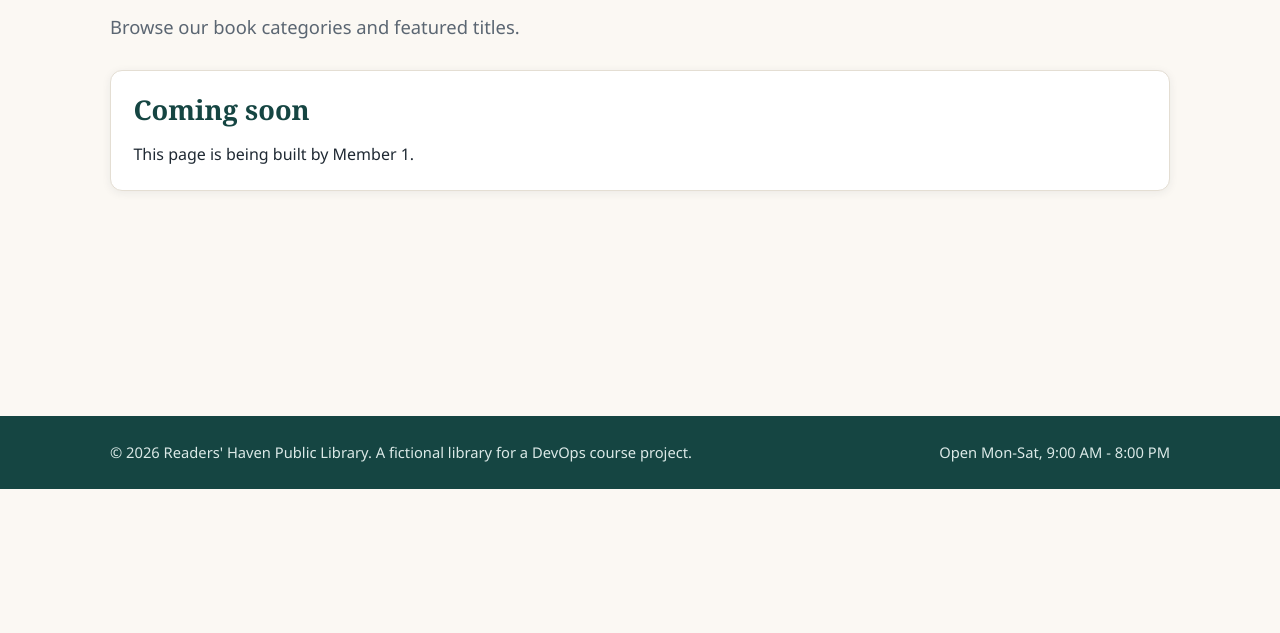
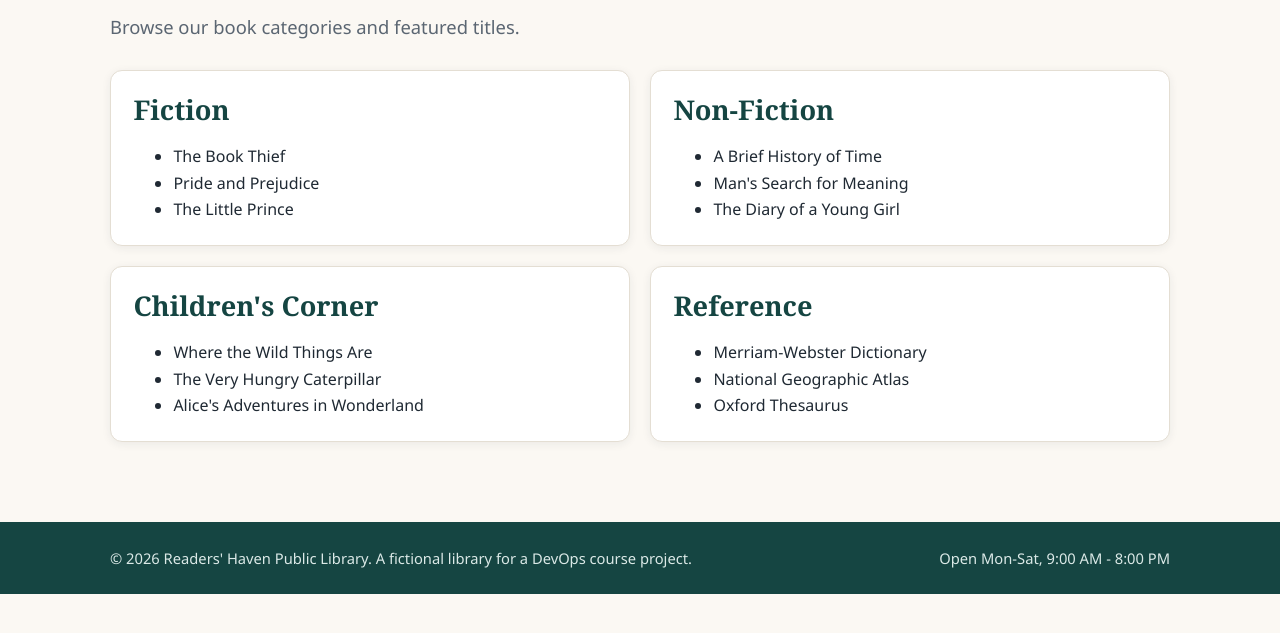
Before and after one commit to Fall-26-G6/readers-haven-library, a website: page src/collections.html in a window 1280 px wide. Shown: the part 163-796 px from the top of the page. Drawn offline with Linux system fonts and the light colour scheme.

Commit message:
feat(collections): add page content

```diff
--- a/src/collections.html
+++ b/src/collections.html
@@ -32,15 +32,39 @@
       <p class="lead">Browse our book categories and featured titles.</p>
     </section>
 
-    <!--
-      Member 1: build this page inside <main>.
-      Branch: feature/collections-page
-      Reuse the existing classes (.card, .grid, .btn, .table-wrap ...) from ../styles/style.css.
-      Add your own styles ONLY inside your section marked in style.css, plus at least one @media query.
-    -->
-    <section class="card">
-      <h2>Coming soon</h2>
-      <p>This page is being built by Member 1.</p>
+    <section class="grid grid-2">
+      <article class="card">
+        <h2>Fiction</h2>
+        <ul class="book-list">
+          <li>The Book Thief</li>
+          <li>Pride and Prejudice</li>
+          <li>The Little Prince</li>
+        </ul>
+      </article>
+      <article class="card">
+        <h2>Non-Fiction</h2>
+        <ul class="book-list">
+          <li>A Brief History of Time</li>
+          <li>Man's Search for Meaning</li>
+          <li>The Diary of a Young Girl</li>
+        </ul>
+      </article>
+      <article class="card">
+        <h2>Children's Corner</h2>
+        <ul class="book-list">
+          <li>Where the Wild Things Are</li>
+          <li>The Very Hungry Caterpillar</li>
+          <li>Alice's Adventures in Wonderland</li>
+        </ul>
+      </article>
+      <article class="card">
+        <h2>Reference</h2>
+        <ul class="book-list">
+          <li>Merriam-Webster Dictionary</li>
+          <li>National Geographic Atlas</li>
+          <li>Oxford Thesaurus</li>
+        </ul>
+      </article>
     </section>
   </main>
 
```
